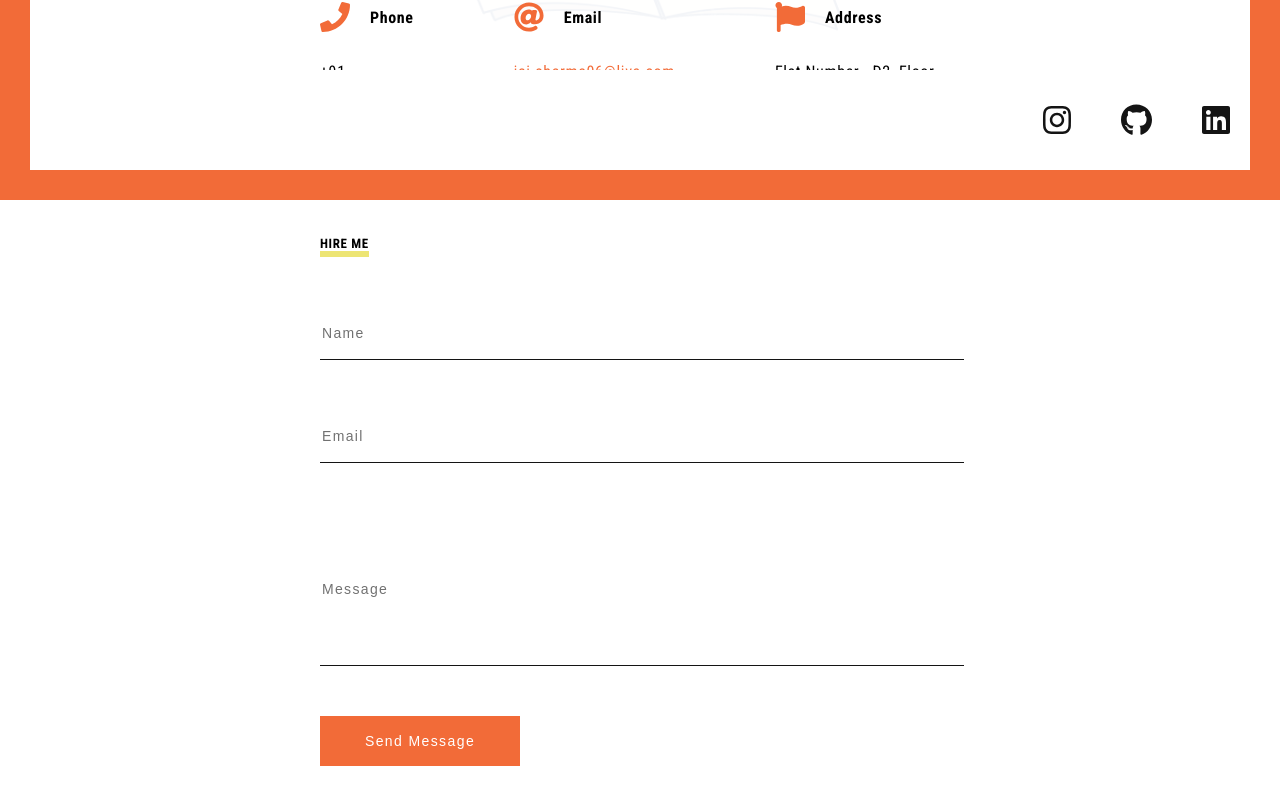
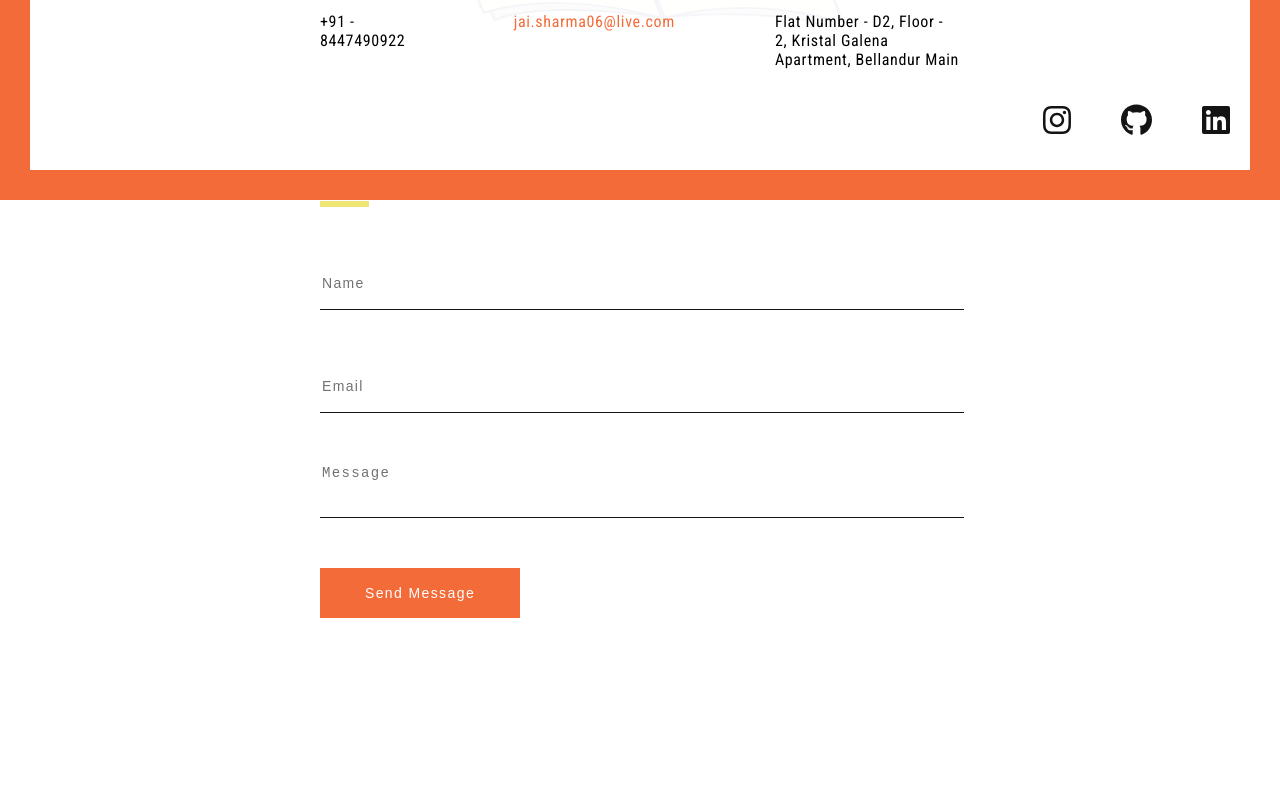
Before and after one commit to jaisharma06/portfolio-website, a React (Create React App) app: page /Contact in a window 1280 px wide. Shown: the part 600-1404 px from the top of the page. After the commit the page ends 1368 px from the top, so only its background shows below. Built offline with nearby package versions, Linux system fonts and the light colour scheme.

Commit message:
Contact section complete

```diff
--- a/src/Components/ContactsInfo/ContactInfo/ContactInfo.css
+++ b/src/Components/ContactsInfo/ContactInfo/ContactInfo.css
@@ -2,8 +2,8 @@
     display: flex;
     flex-flow: column;
     flex-direction: column;
-    gap: 30px;
-    margin-top: 60px;
+    gap: 10px;
+    margin-top: 30px;
 }
 .contact-info-content{
     display: flex;
@@ -38,3 +38,10 @@
 .hide{
     display: none;
 }
+
+@media (min-width: 1040px) {
+    .contact-info-container{
+        margin-top: 60px;
+        gap: 30px;
+    }
+}
--- a/src/Components/ContactsInfo/ContactsInfo.css
+++ b/src/Components/ContactsInfo/ContactsInfo.css
@@ -18,9 +18,8 @@
 
 .contact-details{
     display: flex;
-    flex-flow: row;
-    flex-direction: row;
-    gap:100px;
+    flex-flow: column;
+    flex-direction: column;
 }
 
 .contact-info-panel{
@@ -28,3 +27,11 @@
     flex-flow: column;
     flex-direction: column;
 }
+
+@media (min-width: 1040px) {
+    .contact-details{
+        flex-flow: row;
+        flex-direction: row;
+        gap:100px;
+    }
+}
--- a/src/Components/DropdownMenu/DropdownMenu.css
+++ b/src/Components/DropdownMenu/DropdownMenu.css
@@ -4,8 +4,8 @@
     box-shadow: rgba(0, 0, 0, 0.1) 0px 4px 12px;
     z-index: 1;
     position: absolute;
-    top: 100px;
-    right: 60px;
+    top: 85px;
+    right: 50px;
 }
 
 
@@ -33,4 +33,8 @@
      .visible{
         display: none;
     }
+    .dropdownMenu{
+        top: 100px;
+        right: 50px;
+    }
 }
--- a/src/Components/Footer/Footer.css
+++ b/src/Components/Footer/Footer.css
@@ -4,7 +4,7 @@
     left:0;
     right:0;
     padding: 0 50px;
-    height: 100px;
+    height: 40px;
     display: flex;
     flex-direction: row;
     flex-flow: row;
@@ -13,3 +13,9 @@
     gap:50px;
     background-color: white;
 }
+
+@media (min-width:1040px) {
+    .footer{
+        height: 100px;
+    }
+}
--- a/src/Components/HeaderWithSubheader/HeaderWithSubheader.css
+++ b/src/Components/HeaderWithSubheader/HeaderWithSubheader.css
@@ -16,7 +16,14 @@
 
 .sub-header{
     font-weight: 100;
-    font-size:18px;
+    font-size:14px;
     text-transform: uppercase;
     color: #727272;
+    width: 100%;
 }
+
+@media (min-width: 1040px) {
+        .sub-header{
+        font-size:18px;
+    }
+}
--- a/src/Components/Navbar/Navbar.css
+++ b/src/Components/Navbar/Navbar.css
@@ -1,5 +1,5 @@
 .Navbar{
-    padding: 50px 10%;
+    padding: 30px 10% 0px 10% !important;
     display: flex;
     flex-flow: row;
     flex-direction: row;
@@ -19,3 +19,9 @@
     }
 
 }
+
+@media (min-height:500px) {
+    .Navbar{
+        padding: 50px 10%;
+    }
+}
--- a/src/Components/Navbar/NavbarItems/NavbarItem/NavbarItem.js
+++ b/src/Components/Navbar/NavbarItems/NavbarItem/NavbarItem.js
@@ -9,7 +9,6 @@ class NavbarItem extends React.Component {
         <a
           className="navbarItem"
           href={this.props.href}
-          attributes-list
           download={this.props.download}
         >
           {this.props.children}
--- a/src/Components/Navbar/NavbarItems/NavbarItems.js
+++ b/src/Components/Navbar/NavbarItems/NavbarItems.js
@@ -20,8 +20,6 @@ class NavbarItems extends React.Component {
     this.setState({
       isOpen : !_isOpen
     })
-
-    console.log('Hamburger: ', this.state.isOpen)
   }
 
   render() {
--- a/src/Pages/Contact/Contact.css
+++ b/src/Pages/Contact/Contact.css
@@ -1,15 +1,15 @@
 .contact{
-    width:50%;
+    width:80%;
     margin-left: auto;
     margin-right: auto;
     box-sizing: border-box;
-    padding-top:300px;
+    padding-top:100px;
     letter-spacing: 0.04em;
 }
 
 .contacts-info-div{
-    margin-top:150px;
-    margin-bottom:150px;
+    margin-top:30px;
+    margin-bottom:90px;
 }
 
 .contact-input{
@@ -19,6 +19,7 @@
     border-bottom: solid 1px #141414;
     letter-spacing: 0.1em;
     background-color: transparent;
+    resize: none;
 }
 
 .contact-input:focus{
@@ -125,3 +126,24 @@ input:-webkit-autofill:focus {
     letter-spacing: 0.1em;
     border: solid 2px #ffb900;
 }
+
+#reset-this-root {
+    all: unset;
+}
+
+@media (min-width: 1040px) {
+    .contact{
+        width:50%;
+        padding-top:300px;
+    }
+
+    .contacts-info-div{
+        margin-top:150px;
+        margin-bottom:150px;
+    }
+
+    .contacts-info-div{
+        margin-top:100px;
+        margin-bottom:150px;
+    }
+}
--- a/src/Pages/Contact/Contact.js
+++ b/src/Pages/Contact/Contact.js
@@ -8,7 +8,7 @@ class Contact extends React.Component {
   constructor(props) {
     super(props);
     this.state = {
-      error: "This is sample error.",
+      error: "This is a sample error.",
       errorMessageClasses: "error-message-contacts hide",
     };
   }
@@ -60,19 +60,18 @@ class Contact extends React.Component {
                 placeholder="Email"
                 className="contact-input"
               />
-              <input
-                type="text-box"
+              <textarea
                 id="input_message"
                 name="Message"
                 placeholder="Message"
-                className="contact-input-box"
+                className="contact-input"
               />
 
               <button
                 type="submit"
                 form="contact-form-id"
                 value="Send Message"
-                class="form-button"
+                className="form-button"
                 onClick={this.onSubmit}
               >
                 Send Message
```
Also changed, not shown: firebase.json.
